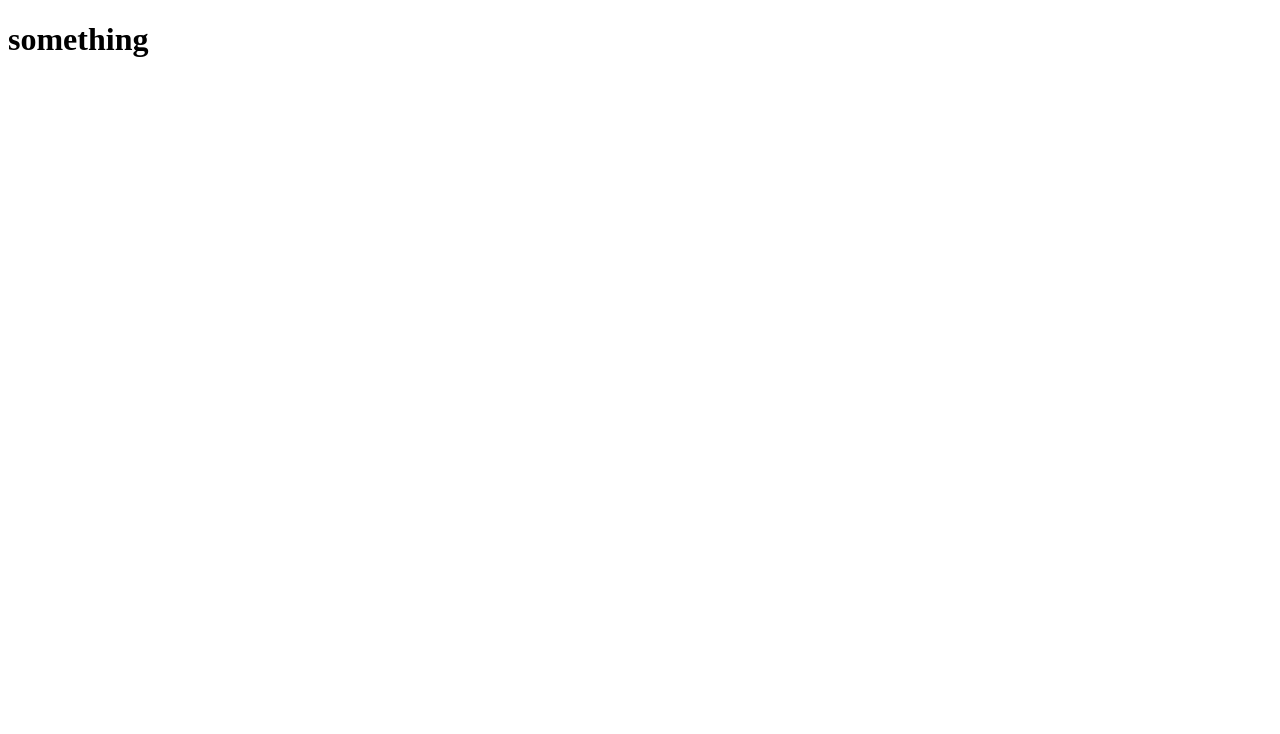
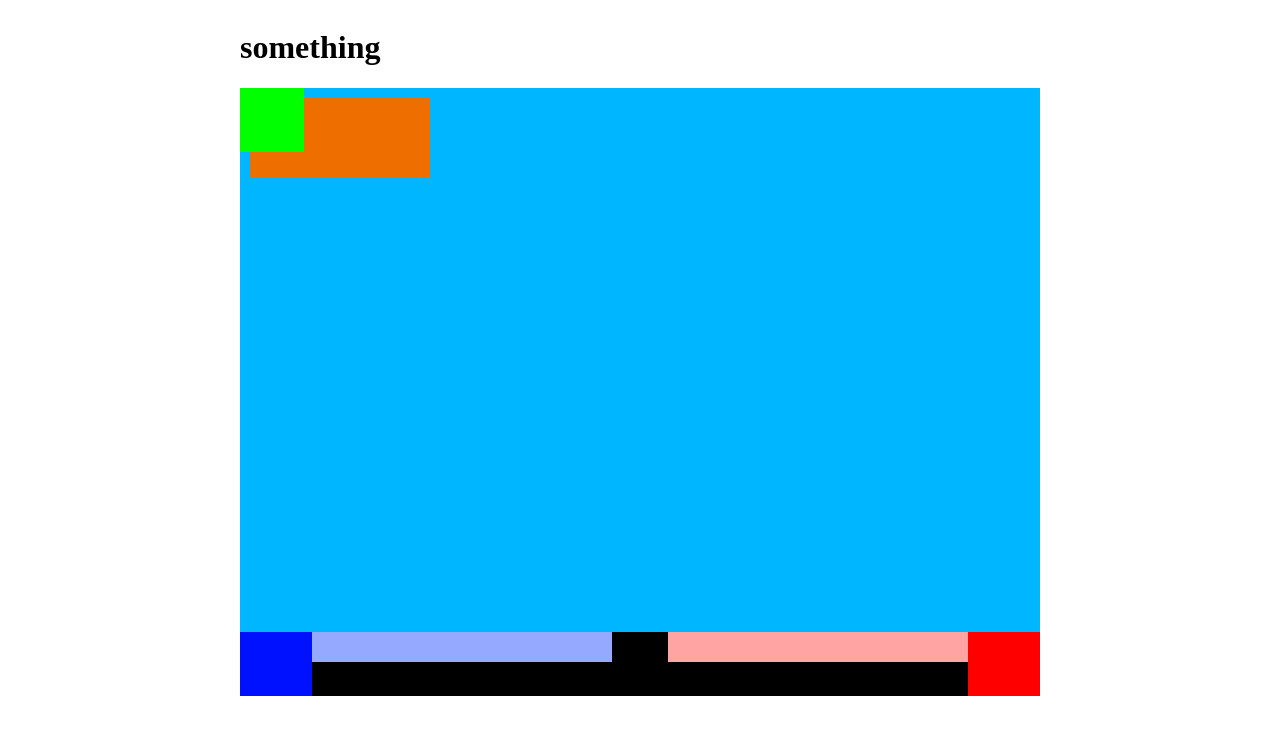
Before and after one commit to PimVanVeldhoven/PointAndClick, a plain HTML site: page index.html in a window 1280 px wide. Drawn offline with Linux system fonts and the light colour scheme.

Commit message:
background

```diff
--- a/Css/style.css
+++ b/Css/style.css
@@ -1,33 +1,97 @@
-#gameWindow{
+body {
+    display: grid;
+    grid-template-columns: auto 800px auto;
+    grid-template-rows: auto 600px auto;
+}
 
+#title {
+    grid-column-start: 2;
+    grid-row-start: 1;
 }
-#inventoryBox{
 
+#mainTitle {}
+
+#gameWindow {
+    width: 800px;
+    height: 608px;
+    background-color: #00b7ff;
+    grid-column-start: 2;
+    grid-row-start: 2;
+    position: relative;
 }
-#dialogueBar{
 
+#inventoryBox {
+    width: 180px;
+    height: 80px;
+    background-color: #ee6f00;
+    top: 10px;
+    left: 10px;
 }
-#setMainDialogue{
 
+#dialogueBar {
+    bottom: 0px;
 }
-#heroAvatar{
 
+#setMainDialogue {
+    position: relative;
+    width: 800px;
+    height: 64px;
+    background-color: #000000;
 }
-#heroSpeech{
 
+#heroAvatar {
+    width: 72px;
+    height: 64px;
+    background-color: #0011ff;
+    left: 0px;
 }
-#counterSpeech{
 
+#heroSpeech {
+    width: 300px;
+    height: 30px;
+    background-color: #95aaff;
+    left: 72px;
 }
-#counterAvatar{
 
+#counterSpeech {
+    width: 300px;
+    height: 30px;
+    background-color: #ffa3a3;
+    right: 72px;
 }
-#square{
 
+#counterAvatar {
+    width: 72px;
+    height: 64px;
+    background-color: #ff0000;
+    right: 0px;
 }
-#hero{
 
+#squareTree {
+    width: 64px;
+    height: 64px;
+    background-color: #00ff00;
 }
-#tileMap{
 
+#hero {
+    width: 32px;
+    height: 32px;
+    background-color: #6767f7;
 }
+
+#tileMap {}
+
+.background {
+    position: absolute;
+    z-index: 0;
+}
+
+.character {
+    position: absolute;
+    z-index: 100;
+}
+
+.foreGround {
+    position: absolute;
+    z-index: 1000;
+}
--- a/index.html
+++ b/index.html
@@ -1,5 +1,6 @@
 <!DOCTYPE html>
 <html lang="en">
+
 <head>
     <meta charset="UTF-8">
     <meta name="viewport" content="width=device-width, initial-scale=1.0">
@@ -12,40 +13,40 @@
         <H1 id="mainTitle">something</H1>
     </div>
     <div id="gameWindow">
-     <!--Inventory Box-->
-         <div id="inventoryBox">
+        <!--Inventory Box-->
+        <div id="inventoryBox" class="foreGround">
 
         </div>
 
         <!--Dialogue-->
-         <div id="dialogueBar">
+        <div id="dialogueBar" class="foreGround">
             <div id="setMainDialogue">
-                 <div id="heroAvatar">
+                <div id="heroAvatar" class="foreGround">
 
                 </div>
 
-                 <div id="heroSpeech">
+                <div id="heroSpeech" class="foreGround">
 
                 </div>
 
-                 <div id="counterSpeech">
+                <div id="counterSpeech" class="foreGround">
 
                 </div>
 
-                 <div id="counterAvatar">
+                <div id="counterAvatar" class="foreGround">
 
                 </div>
             </div>
         </div>
 
         <!--Foreground Elements-->
-        <div id="square"></div>
+        <div id="squareTree" class="foreGround"></div>
 
-        <!--main-->
-        <div id="hero"></div>
+        <!--main charachter-->
+        <div id="hero" class="charachter"></div>
 
         <!--Background Elements-->
-        <div id="tileMap"></div>
+        <div id="tileMap" class="background"></div>
 
     </div>
 </body>
```
